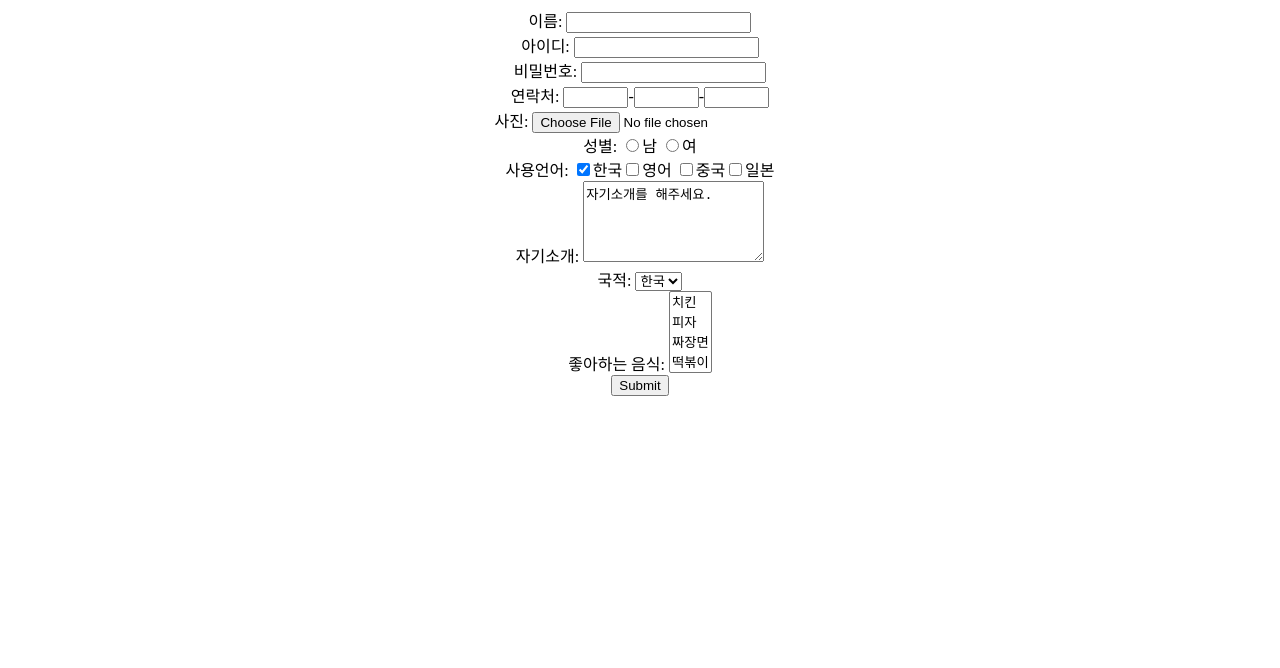
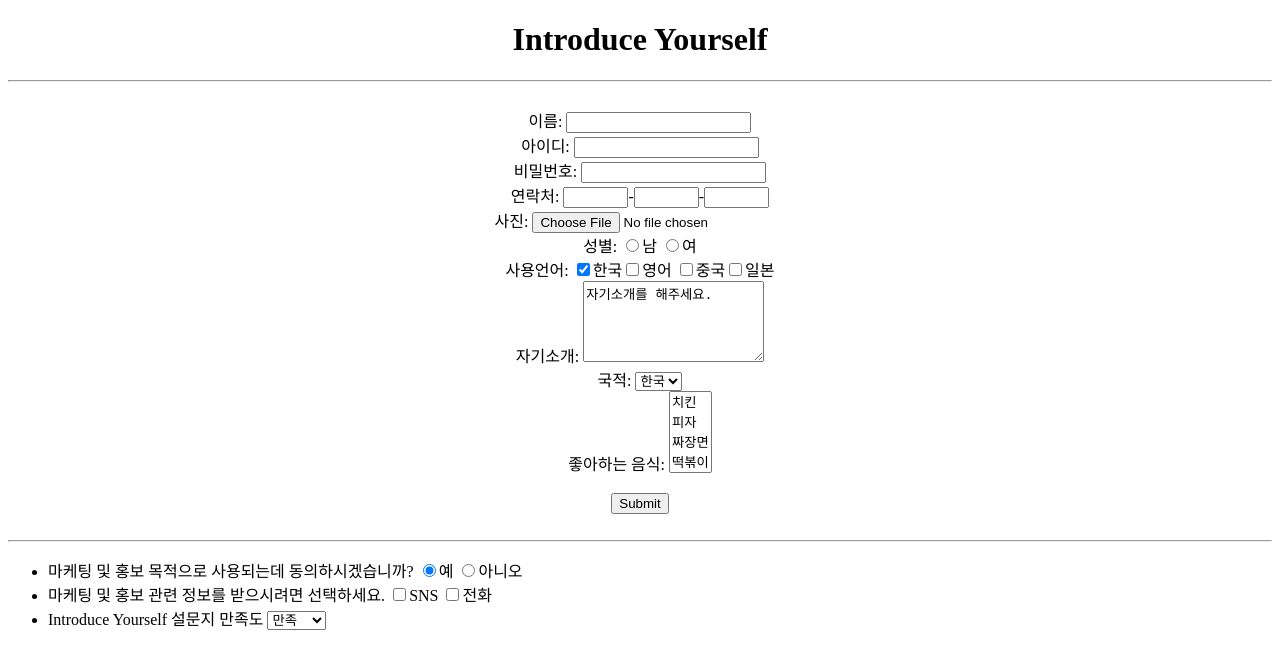
Before and after one commit to Choharim/inflearn-html2, a plain HTML site: page index.html in a window 1280 px wide. Drawn offline with Linux system fonts and the light colour scheme.

Commit message:
Add div tag

```diff
--- a/index.html
+++ b/index.html
@@ -5,6 +5,11 @@
     <title>Form</title>
 </head>
 <body>
+<div>
+    <h1 align="center">Introduce Yourself</h1>
+    <hr>
+</div><br>
+<div>
     <form action="" method="POST" align="center">
 
         이름: <input type="text" name="uname"><br>
@@ -27,9 +32,27 @@
             <option>피자</option>
             <option>짜장면</option>
             <option>떡볶이</option>
-        </select><br>
+            </select><br><br>
         <input type="submit">
 
     </form>
+
+</div><br>
+<div>
+    <hr>
+    <ul>
+        <li>마케팅 및 홍보 목적으로 사용되는데 동의하시겠습니까? <input type="radio" name="yes_no" value="yes" checked>예
+            <input type="radio" name="yes_no" value="no">아니오</li>
+        <li>마케팅 및 홍보 관련 정보를 받으시려면 선택하세요. <input type="checkbox" name="method" value="sns">SNS
+            <input type="checkbox" name="method" value="call">전화</li>
+        <li>Introduce Yourself 설문지 만족도
+            <select>
+                <option>만족</option>
+                <option>보통</option>
+                <option>불만족</option>
+            </select>
+        </li>
+    </ul>
+</div>
 </body>
 </html>
```
Lines whose indentation alone changed are shown as unchanged.
